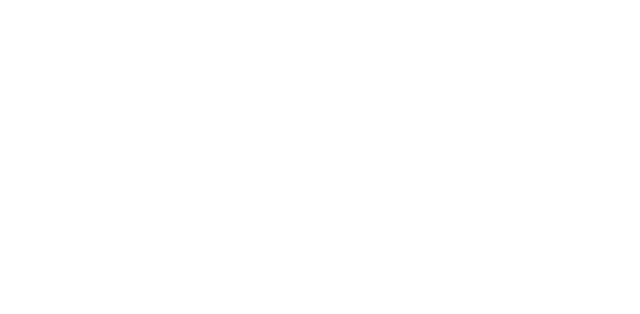
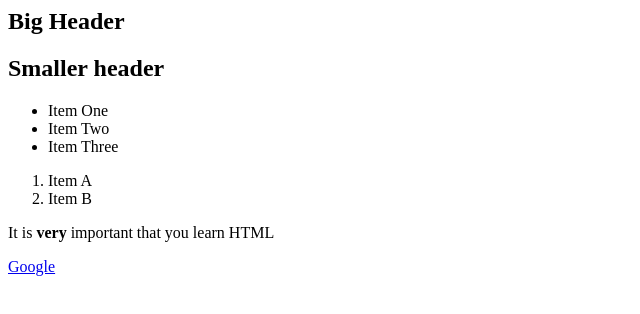
Before and after one commit to RyanKadri/cis1052-fall2020-examples, a plain HTML site: page c1-intro-to-html/basic-page/index.html in a window 1280 px wide. Shown: the whole page, without its empty margins (0-640 px from the left). Drawn offline with Linux system fonts and the light colour scheme.

Commit message:
First lecture

```diff
--- a/c1-intro-to-html/basic-page/index.html
+++ b/c1-intro-to-html/basic-page/index.html
@@ -1,4 +1,22 @@
 <html>
     <head></head>
-    <body></body>
+    <body>
+        <article>
+            <h1>Big Header</h1>
+            <h2>Smaller header</h2>
+            <ul>
+                <li>Item One</li>
+                <li>Item Two</li>
+                <li>Item Three</li>
+            </ul>
+            <ol>
+                <li>Item A</li>
+                <li>Item B</li>
+            </ol>
+        </article>
+        <article>
+            <p>It is <strong>very</strong> important that you learn HTML</p>
+            <a href="https://google.com" target="_blank">Google</a>
+        </article>
+    </body>
 </html>
```
